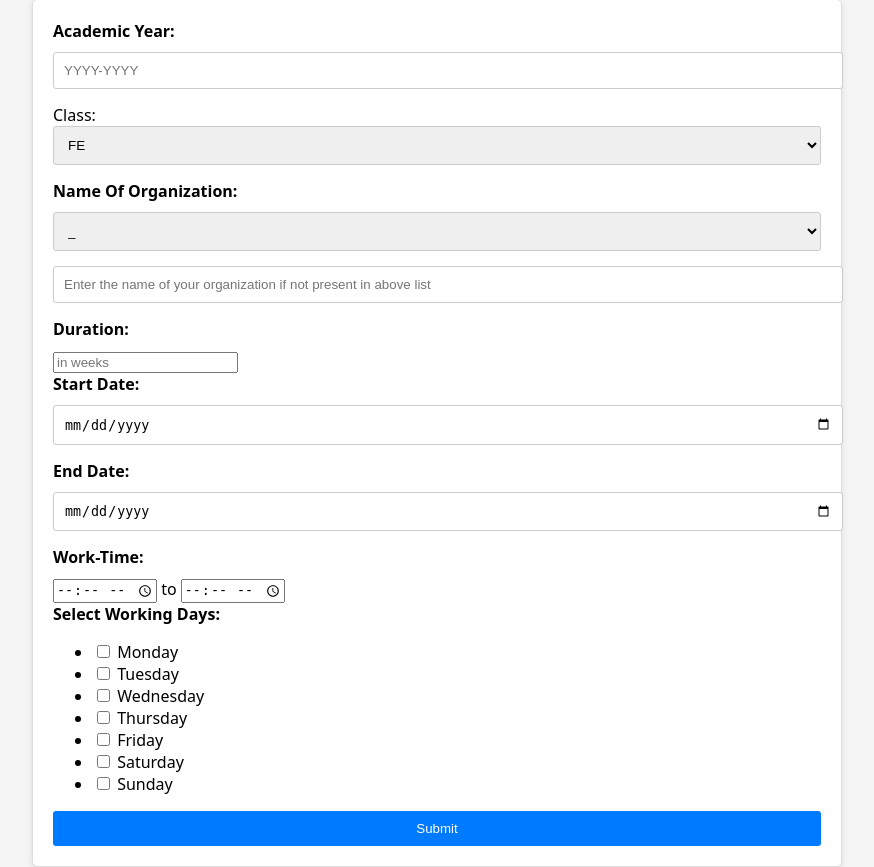
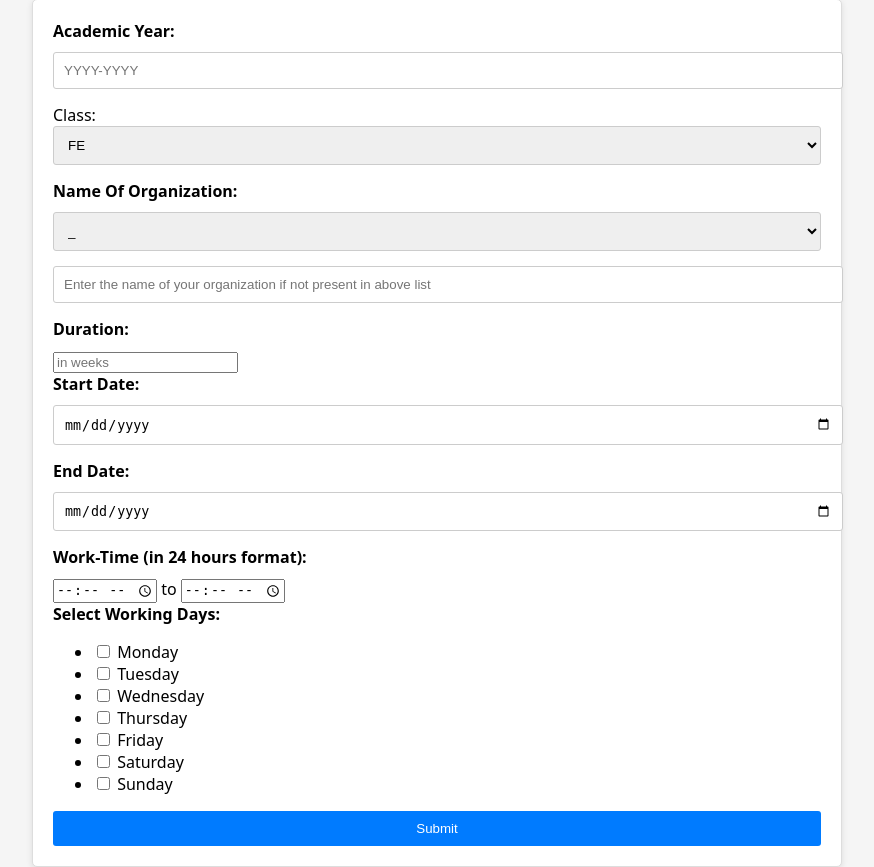
Before and after one commit to Kaustubh01/Internship, a Flask app: page /add_new_internship in a window 1280 px wide. Shown: the part 147-1014 px from the top of the page, without its empty margins (203-1077 px from the left). Run offline with Flask 3, Linux system fonts and the light colour scheme; data that the repository does not hold is empty.

Commit message:
added instructions for time input

```diff
--- a/templates/request_internship.html
+++ b/templates/request_internship.html
@@ -96,7 +96,7 @@
             <label for="end_date">End Date:</label>
             <input type="date" name="end_date" id="end_date" required>
 
-            <label for="work_time">Work-Time:</label>
+            <label for="work_time">Work-Time (in 24 hours format):</label>
             <input type="time" name="work_time_1" id="work_time_1" required> to <input type="time" name="work_time_2" id="work_time_2" required>
 
             <label for="days">Select Working Days:</label>
```
